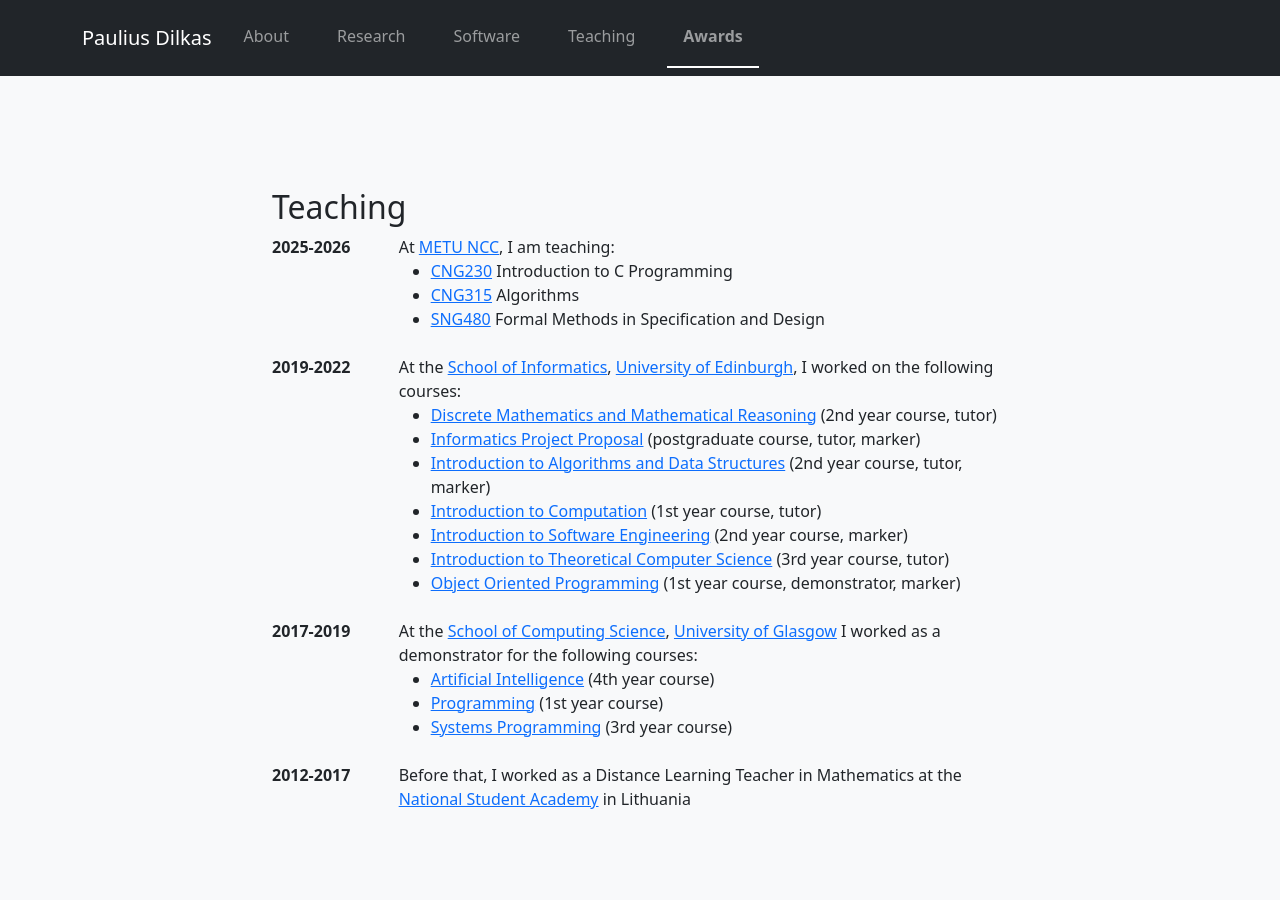
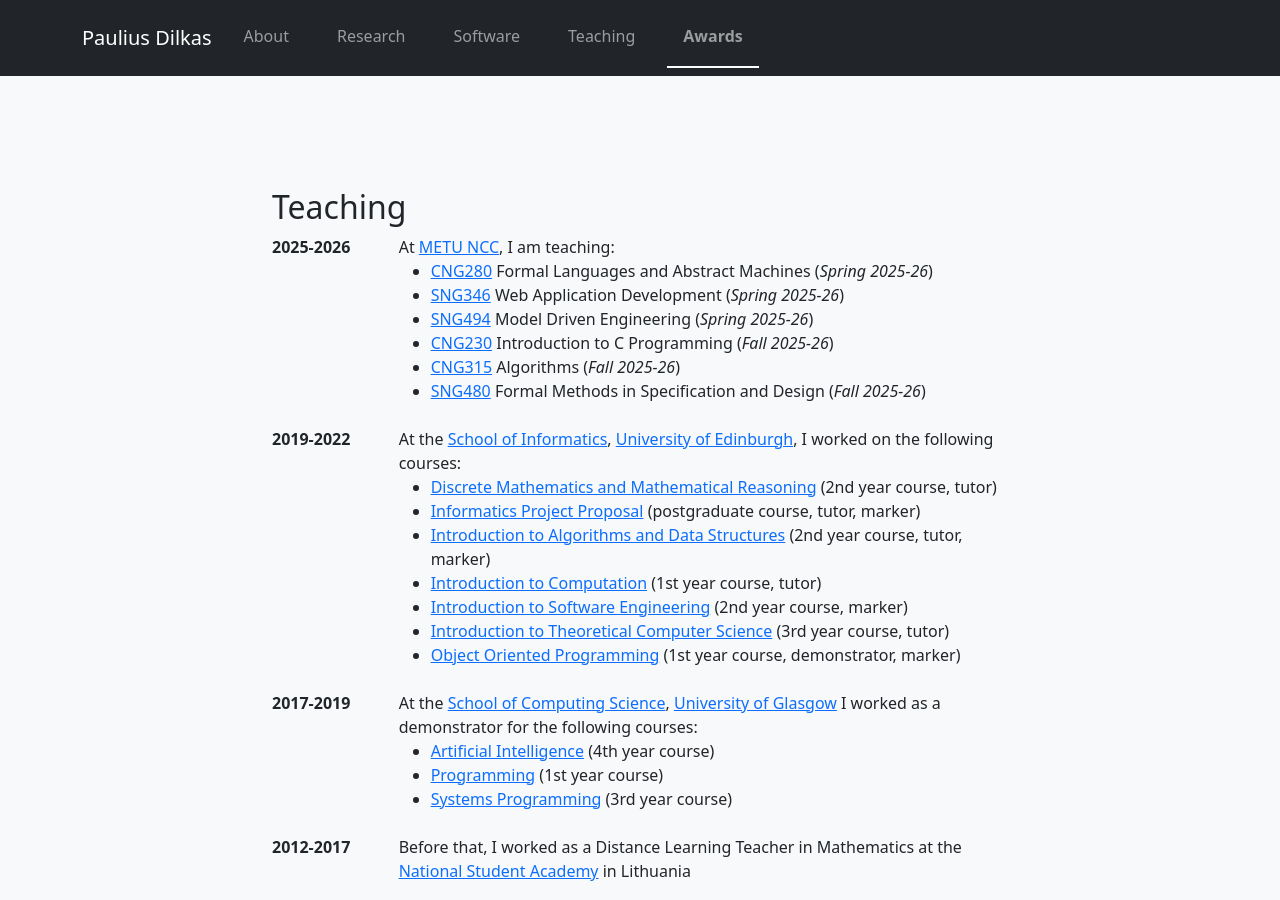
Before and after one commit to dilkas/dilkas.github.io, a Jekyll site: the page built from index.html, in a window 1280 px wide and 900 px high, scrolled down 4036 px. Built offline with Jekyll 4.4.1, drawn with Linux system fonts in a browser that asks for light colours; nearby versions of some CDN libraries; some of the changed text lies outside the part shown.

Commit message:
Teaching

```diff
--- a/_layouts/default.html
+++ b/_layouts/default.html
@@ -47,7 +47,7 @@
         <!-- Footer -->
         <footer class="py-5 bg-dark">
             <div class="container">
-                <p class="m-0 text-center text-white">Copyright &copy; Paulius Dilkas 2025</p>
+                <p class="m-0 text-center text-white">Copyright &copy; Paulius Dilkas 2026</p>
             </div>
             <!-- /.container -->
         </footer>
--- a/index.html
+++ b/index.html
@@ -215,9 +215,12 @@ layout: default
                     <dd class="col-sm-10">
                         At <a href="https://ncc.metu.edu.tr/">METU NCC</a>, I am teaching:
                         <ul>
-                            <li><a href="https://catalog.metu.edu.tr/course.php?course_code=3550230">CNG230</a> Introduction to C Programming</li>
-                            <li><a href="https://catalog.metu.edu.tr/course.php?course_code=3550315">CNG315</a> Algorithms</li>
-                            <li><a href="https://catalog.metu.edu.tr/course.php?course_code=3890480">SNG480</a> Formal Methods in Specification and Design</li>
+                            <li><a href="https://catalog.metu.edu.tr/course.php?course_code=3550280">CNG280</a> Formal Languages and Abstract Machines (<span class="fst-italic">Spring 2025-26</span>)</li>
+                            <li><a href="https://catalog.metu.edu.tr/course.php?course_code=3890346">SNG346</a> Web Application Development (<span class="fst-italic">Spring 2025-26</span>)</li>
+                            <li><a href="https://catalog.metu.edu.tr/course.php?course_code=3890494">SNG494</a> Model Driven Engineering (<span class="fst-italic">Spring 2025-26</span>)</li>
+                            <li><a href="https://catalog.metu.edu.tr/course.php?course_code=3550230">CNG230</a> Introduction to C Programming (<span class="fst-italic">Fall 2025-26</span>)</li>
+                            <li><a href="https://catalog.metu.edu.tr/course.php?course_code=3550315">CNG315</a> Algorithms (<span class="fst-italic">Fall 2025-26</span>)</li>
+                            <li><a href="https://catalog.metu.edu.tr/course.php?course_code=3890480">SNG480</a> Formal Methods in Specification and Design (<span class="fst-italic">Fall 2025-26</span>)</li>
                         </ul>
                     </dd>
                     <dt class="col-sm-2">2019-2022</dt>
```
